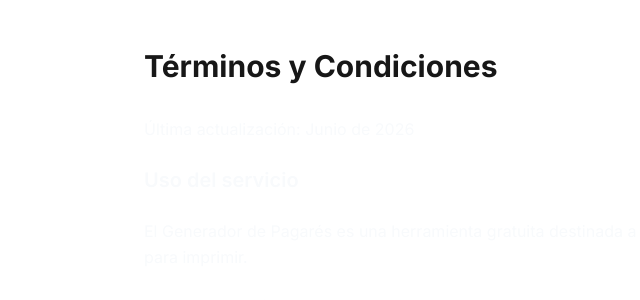
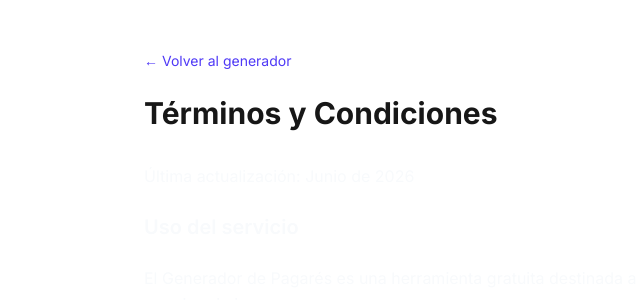
Before and after one commit to LuisSotelo/generador-pagares, a Next.js app: page /terminos in a window 1280 px wide. Shown: the top 300 px of the page, without its empty margins (72-712 px from the left). Built offline with nearby package versions, Linux system fonts and the light colour scheme.

Commit message:
Update page.tsx

```diff
--- a/src/app/terminos/page.tsx
+++ b/src/app/terminos/page.tsx
@@ -1,4 +1,5 @@
 import type { Metadata } from "next";
+import Link from "next/link";
 
 export const metadata: Metadata = {
   title: "Términos y Condiciones | Sintaxis Lab",
@@ -8,6 +9,12 @@ export const metadata: Metadata = {
 export default function TerminosPage() {
   return (
     <main className="max-w-4xl mx-auto px-6 py-12">
+      <Link
+          href="/"
+          className="inline-block mb-6 text-sm text-indigo-600 hover:underline"
+        >
+          ← Volver al generador
+        </Link>
       <h1 className="text-3xl font-bold mb-8">
         Términos y Condiciones
       </h1>
```
